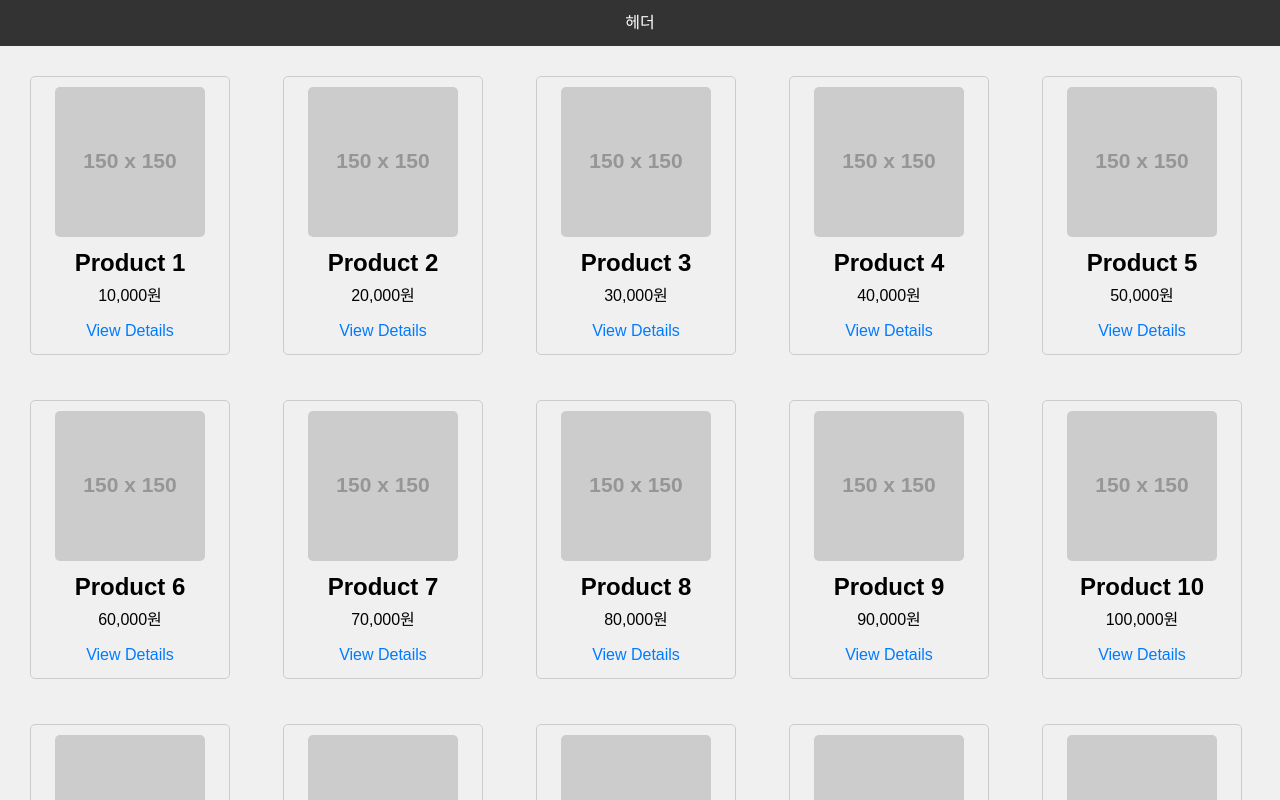
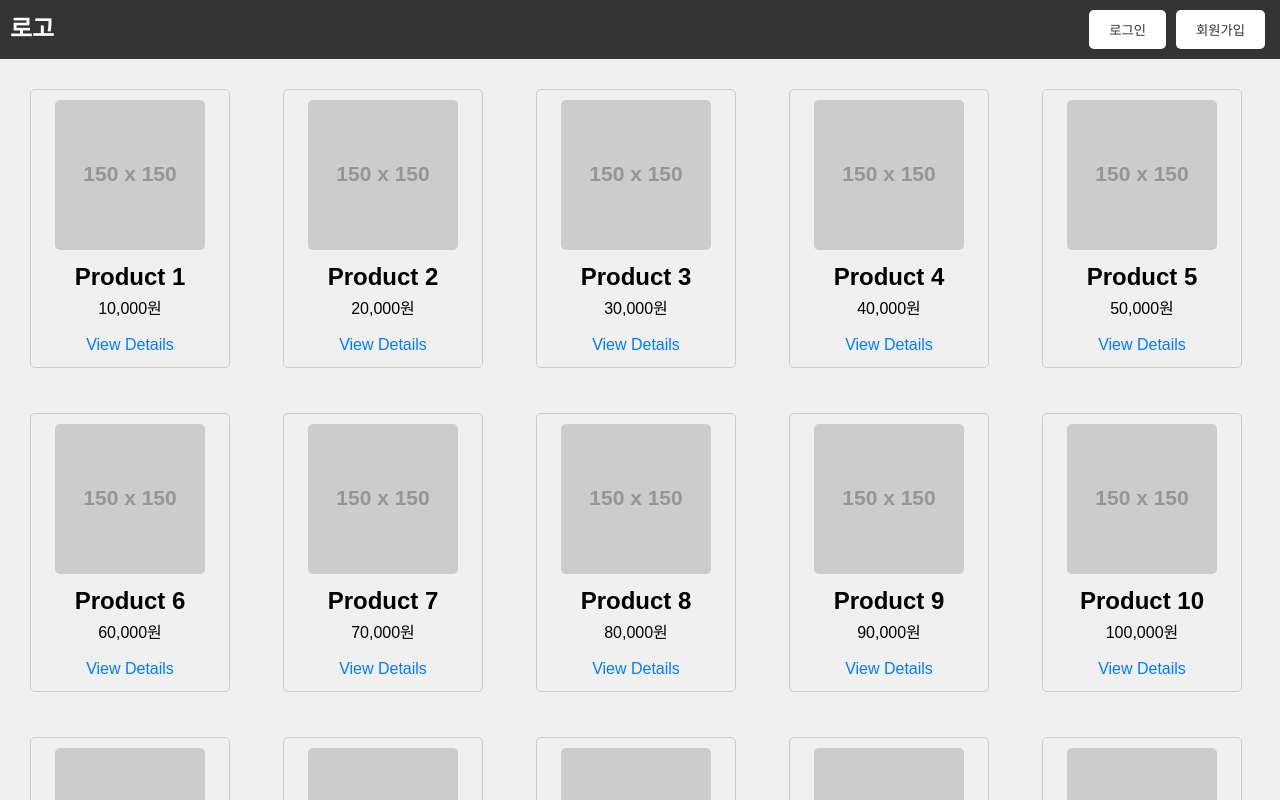
Before and after one commit to HP657/ShoppingMall, a React (Create React App) app in the folder frontend/: page / in a window 1280 px wide. Shown: the top 800 px of the page. Built offline with nearby package versions, Linux system fonts and the light colour scheme.

Commit message:
로그인 회원가입 버튼 생성

```diff
--- a/frontend/src/Header/Header.module.css
+++ b/frontend/src/Header/Header.module.css
@@ -1,6 +1,31 @@
 .header {
+  display: flex;
+  justify-content: space-between;
+  align-items: center;
   padding: 10px;
   background-color: #333;
   color: white;
-  text-align: center;
 }
+
+.header_logo {
+  font-size: 24px;
+  font-weight: bold;
+}
+
+.button_container {
+  display: flex;
+}
+
+button {
+  margin: 0 5px;
+  padding: 10px 20px;
+  background-color: white;
+  color: #333;
+  border: none;
+  cursor: pointer;
+  border-radius: 5px;
+}
+
+button:hover {
+  background-color: #ddd;
+}
--- a/frontend/src/Header/Header.tsx
+++ b/frontend/src/Header/Header.tsx
@@ -1,8 +1,25 @@
+import { useEffect, useState } from 'react';
 import styles from './Header.module.css';
 
 const Header = () => {
+  const [logging, setLogging] = useState(false);
+
+  useEffect(() => {
+    // Perform any effect or cleanup here
+  }, []);
+
   return (
-    <header className={styles.header}>헤더</header>
+    <header className={styles.header}>
+      <div className={styles.header_logo}>
+        로고
+      </div>
+      {!logging && (
+        <div className={styles.button_container}>
+          <button>로그인</button>
+          <button>회원가입</button>
+        </div>
+      )}
+    </header>
   );
 };
 
```
